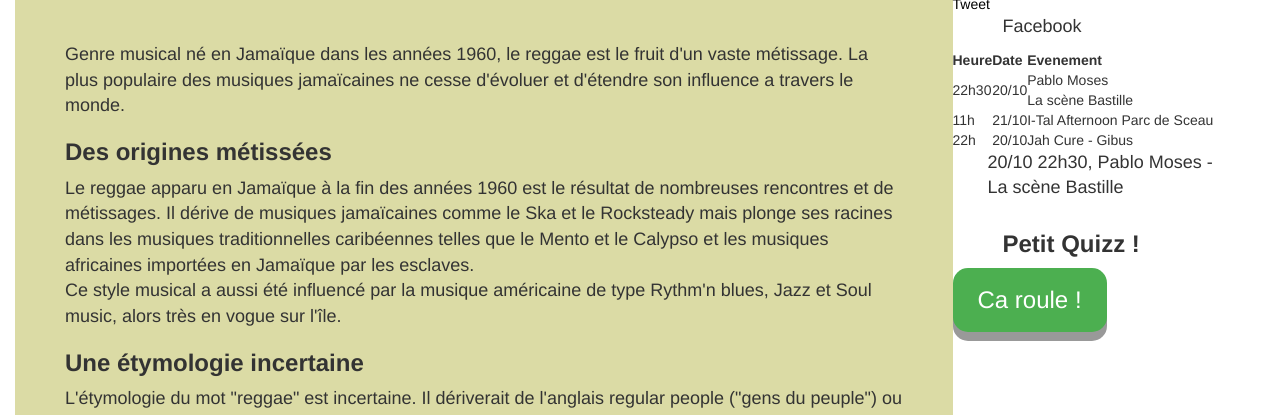
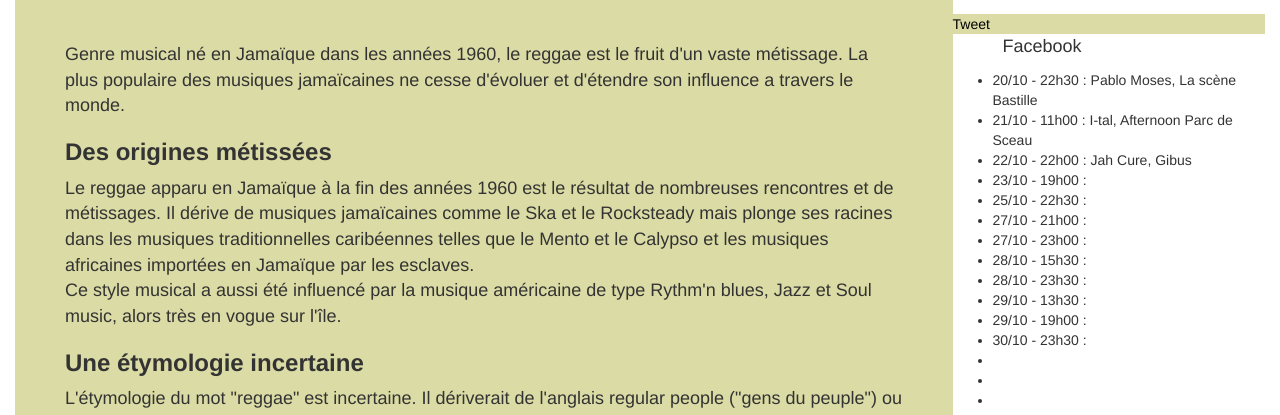
Before and after one commit to saraclima/reggae_wilders, a PHP site: page / in a window 1280 px wide. Shown: the part 831-1246 px from the top of the page. Run offline with PHP 8.4, Linux system fonts and the light colour scheme; some libraries are stand-ins or nearby versions.

Commit message:
complet. agenda, modif aside

```diff
--- a/assets/css/style.css
+++ b/assets/css/style.css
@@ -20,7 +20,6 @@
 
 
 /*Helper */
-
 @media screen and (max-width: 992px) {
 
     .hidden-xs {
@@ -35,7 +34,6 @@
 
 
 /* bouton quizz */
-
 .button {
     display: inline-block;
     padding: 15px 25px;
@@ -62,13 +60,11 @@
 }
 
 /* background-color */
-
 .contenu {
     background-color: #DBDBA5;
 }
 
 /* page Playlist */
-
 .flotte {
     float: left;
 }
@@ -146,3 +142,7 @@
     margin-left: 50px;
     margin-bottom: 20px;
 }
+
+.asidec{
+    height: 100vh;
+}
--- a/includes/aside.php
+++ b/includes/aside.php
@@ -10,56 +10,54 @@
     </div>
 
     <!--bouton radio-->
-    <div class="row row_custom">
+    <div class="row row_custom radio">
         <iframe width="100%" height="60" src="https://www.mixcloud.com/widget/iframe/?hide_cover=1&mini=1&feed=%2FPigpenRadio%2Fpigpen-radio-selectors-presents-420-mixtape%2F" frameborder="0"></iframe>
     </div>
 
     <!--twitter-->
-    <div class="row row_custom">
+    <div class="row row_custom contenu">
         <a href="http://twitter.com/share" class="twitter-share-button" data-count="vertical" data-via="InfoWebMaster">Tweet</a>
     </div>
 
     <!--facebook-->
     <div class="row row_custom">
         <p>Facebook</p>
+
+        <div class="fb-page" data-href="https://fr-fr.facebook.com/ReggaefrOfficial/" data-width="380" data-hide-cover="false" data-show-facepile="false">
+        </div>
     </div>
 
     <!--agenda-->
-    <div class="row row_custom">
-        <table>
-            <tr>
-                <th>Heure</th>
-                <th>Date</th>
-                <th>Evenement</th>
-            </tr>
+    <div class="row row_custom ">
+        <ul>
+            <li>20/10 - 22h30 : Pablo Moses, La scène Bastille</li>
+            <li>21/10 - 11h00 : I-tal, Afternoon Parc de Sceau</li>
+            <li>22/10 - 22h00 : Jah Cure, Gibus</li>
+            <li>23/10 - 19h00 : </li>
+            <li>25/10 - 22h30 : </li>
+            <li>27/10 - 21h00 : </li>
+            <li>27/10 - 23h00 : </li>
+            <li>28/10 - 15h30 : </li>
+            <li>28/10 - 23h30 : </li>
+            <li>29/10 - 13h30 : </li>
+            <li>29/10 - 19h00 : </li>
+            <li>30/10 - 23h30 : </li>
+            <li> </li>
+            <li> </li>
+            <li> </li>
+        </ul>
 
-            <tr>
-                <td>22h30</td>
-                <td>20/10</td>
-                <td>Pablo Moses <br/> La scène Bastille</td>
-            </tr>
-            <tr>
-                <td>11h</td>
-                <td>21/10</td>
-                <td>I-Tal Afternoon Parc de Sceau</td>
-            </tr>
-
-            <tr>
-                <td>22h</td>
-                <td>20/10</td>
-                <td>Jah Cure - Gibus</td>
-            </tr>
-
-        </table>
-        <div class="row row_custom">
-            <p>20/10 22h30, Pablo Moses - La scène Bastille</p>
-        </div>
     </div>
 
+
+
+
     <!--petit quizz-->
-    <div class="row row_custom">
+    <div class="row row_custom quizz">
         <h3>Petit Quizz !</h3>
         <div class="bouton">
             <button class="button">Ca roule ! </button>
         </div>
     </div>
+
+</div>
--- a/index.php
+++ b/index.php
@@ -18,15 +18,15 @@
                 <h3>Une étymologie incertaine</h3>
                 <p>L'étymologie du mot "reggae" est incertaine. Il dériverait de l'anglais regular people ("gens du peuple") ou de raggedy ("déguenillé"). D'autres sources indiquent qu'il vient de l'argot jamaïcain streggae ("femme facile"). <br> Ce qui est sûr, c'est que le terme de reggae a été utilisé pour la première fois dans la chanson Do the reggae écrite en 1968 par Toots, leader du groupe The Maytals. </p>
 
-               <img src="icon/png/rasta2.jpg" class="rasta" alt="Photo musicien rasta" />
+                <img src="assets/images/rasta2.jpg" class="rasta" alt="Photo musicien rasta" />
 
-                <img src="icon/png/rasta3.jpg" class="rasta" alt="Photo israel vibration" />
+                <img src="assets/images/rasta3.jpg" class="rasta" alt="Photo israel vibration" />
 
                 <p>Moyen d'expression de la population noire et des ghettos, ce genre musical était dès son origine porteur d'un message politique et religieux : le rastafarisme. <br> Il s'agit d'un courant mystique prêchant le retour en Afrique de tous les descendants d'esclaves disséminés sur le continent américain et situant la terre promise des Noirs africains en Éthiopie. Un succès international Si le reggae a fait le tour du monde, c'est bien sûr grâce à Bob Marley qui a été et demeure son principal ambassadeur bien au-delà des frontières de la Jamaïque. <br> Même après avoir connu un succès fulgurant, à partir de 1973, Bob Marley continua à prôner la philosophie rasta dans ses chansons, affirmant : "La musique est la religion et la religion la musique. Le reggae est une communication, la communication la plus douce".</p>
 
-                <img src="icon/png/rastafarianism.jpg" class="rasta" alt="Photo Rastas religieux" />
+                <img src="assets/images/rastafarianism.jpg" class="rasta" alt="Photo Rastas religieux" />
 
-                <img src="icon/png/communaute.jpg" class="rasta" alt="Photo d'une communauté rasta" />
+                <img src="assets/images/communaute.jpg" class="rasta" alt="Photo d'une communauté rasta" />
 
 
 
@@ -106,12 +106,12 @@
             </div>
         </section>
 
-        </div>  <!--div ouverte mais si je la ferme je fais tout peter :/-->
+    </div>
 
-        <!-- Aside -->
-        <?php include ('includes/aside.php'); ?>
 
-        <!-- Footer -->
-        <?php include ('includes/footer.php'); ?>
+    <!-- Aside -->
+    <?php include ('includes/aside.php'); ?>
 
-        </div>
+</div>
+<!-- Footer -->
+<?php include ('includes/footer.php'); ?>
```
Also changed, not shown: assets/css/styleaside.css (added, +7 -0 lines).
